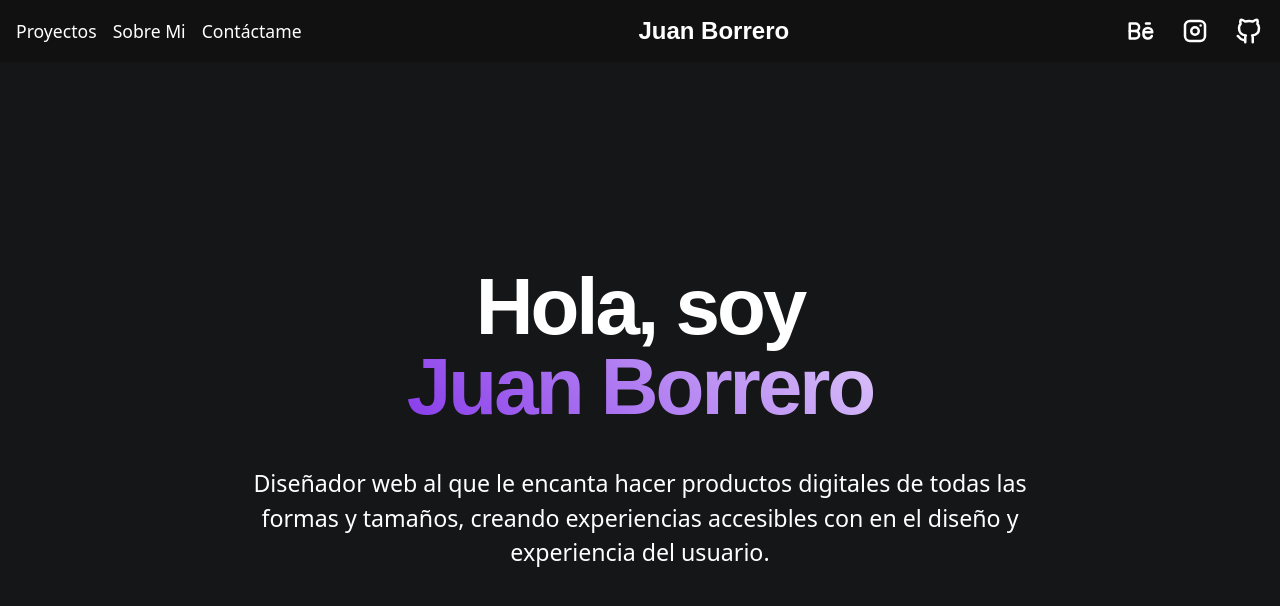
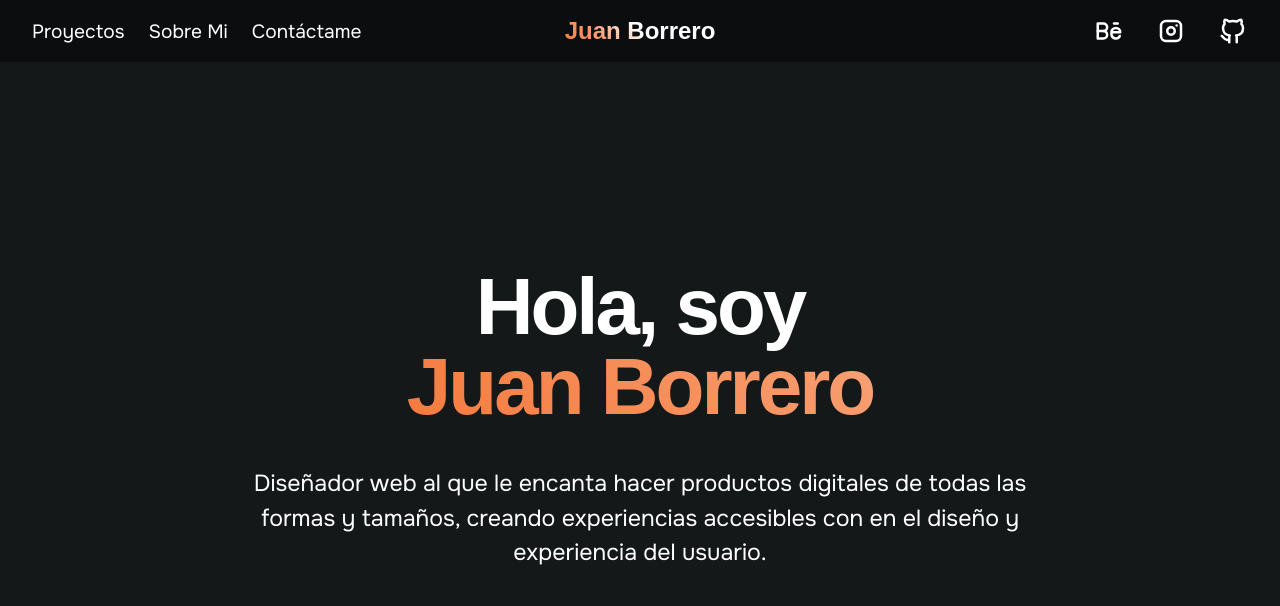
Before and after one commit to JuanBorr/juanbdesign, an Astro site: page / in a window 1280 px wide. Built offline with nearby package versions, Linux system fonts and the light colour scheme; Astro itself is replaced by a stand-in of ours; a web font is replaced by a local one.

Commit message:
Update styles, fonts and code

```diff
--- a/src/components/Header.astro
+++ b/src/components/Header.astro
@@ -4,7 +4,9 @@
     <a href="/about">Sobre Mi</a>
     <a href="/contact">Contáctame</a>
   </nav>
-  <a href="/" class="logo-title">Juan Borrero</a>
+  <div class="logo-title">
+    <a href="/">Juan Borrero</a>
+  </div>
   <nav class="socials">
     <a href="https://behance.net/juanbdesign" target="_blank">
       <svg xmlns="http://www.w3.org/2000/svg" class="icon icon-tabler icon-tabler-brand-behance" width="30" height="30" viewBox="0 0 24 24" stroke-width="2" stroke="currentColor" fill="none" stroke-linecap="round" stroke-linejoin="round">
@@ -34,23 +36,24 @@
 
 <style>
   header {
+    position: relative;
     display: flex;
     justify-content: space-between;
     align-items: center;
-    padding: 1rem;
-    background-color: #111;
+    padding: 1rem 2rem;
+    background-color: hsl(var(--bg-dark));
   }
 
   nav {
     display: flex;
     align-items: center;
-    gap: 1rem;
+    gap: 1.5rem;
   }
   .pages {
-    font-size: 1.1rem;
+    font-size: 1.2rem;
   }
   .socials {
-    gap: 1.5rem;
+    gap: 2rem;
   }
 
   nav a {
@@ -59,24 +62,52 @@
     align-items: center;
     color: white;
     text-decoration: none;
+    z-index: 2;
   }
-  nav a:hover::after {
+  nav a::after {
     content: '';
     position: absolute;
-    top: -10%;
-    left: -10%;
-    width: 120%;
-    height: 120%;
-    border-radius: 5px;
-    background-color: #fff3;
-    z-index: 0;
+    top: 100%;
+    left: 50%;
+    width: 0;
+    height: 3px;
+    translate: -50%;
+    background-color: hsl(var(--accent-light));
+    transition: width 0.25s ease-in-out;
+  }
+  .pages a:hover::after,
+  .pages a:focus-visible::after {
+    width: 110%;
+  }
+  .socials a:hover::after,
+  .socials a:focus-visible::after {
+    width: 140%;
   }
 
   .logo-title {
+    position: absolute;
+    inset: 0;
+    display: flex;
+    align-items: center;
+    justify-content: center;
+  }
+  .logo-title a {
     color: white;
     font-size: 1.5rem;
     font-weight: bold;
     font-family: 'Inner Tight', sans-serif;
     text-decoration: none;
+    transition: background-size 0.25s ease-in-out;
+
+    -webkit-background-clip: text;
+    -webkit-text-fill-color: transparent;
+    background-image: var(--accent-gradient);
+    background-size: 100%;
+    background-position: 0%;
+		background-clip: text;
+  }
+  .logo-title a:hover,
+  .logo-title a:focus-visible {
+    background-size: 400%;
   }
 </style>
--- a/src/layouts/Layout.astro
+++ b/src/layouts/Layout.astro
@@ -18,7 +18,7 @@ const { title } = Astro.props;
 		<title>{title}</title>
 		<link rel="preconnect" href="https://fonts.googleapis.com">
 		<link rel="preconnect" href="https://fonts.gstatic.com" crossorigin>
-		<link href="https://fonts.googleapis.com/css2?family=Inner+Tight:wght@700&display=swap" rel="stylesheet">
+		<link href="https://fonts.googleapis.com/css2?family=Inter+Tight:wght@700&family=Onest:wght@400;600&display=swap" rel="stylesheet">
 	</head>
 	<body>
 		<Header />
@@ -27,19 +27,22 @@ const { title } = Astro.props;
 </html>
 <style is:global>
 	:root {
-		--accent: 136, 58, 234;
-		--accent-light: 224, 204, 250;
-		--accent-dark: 49, 10, 101;
+		--bg: 200, 10%, 9%;
+		--bg-light: 200, 10%, 20%;
+		--bg-dark: 200, 10%, 5%;
+		--accent: 20, 90%, 60%;
+		--accent-light: 20, 90%, 70%;
+		--accent-dark: 20, 90%, 40%;
 		--accent-gradient: linear-gradient(
 			45deg,
-			rgb(var(--accent)),
-			rgb(var(--accent-light)) 30%,
-			white 60%
+			hsl(var(--accent)),
+			hsl(var(--accent-light)) 25%,
+			white 50%
 		);
 	}
 	html {
-		font-family: system-ui, sans-serif;
-		background: #141617;
+		font-family: 'Onest', sans-serif;
+		background: hsl(var(--bg));
 		color: #fff;
 	}
 	body {
```
